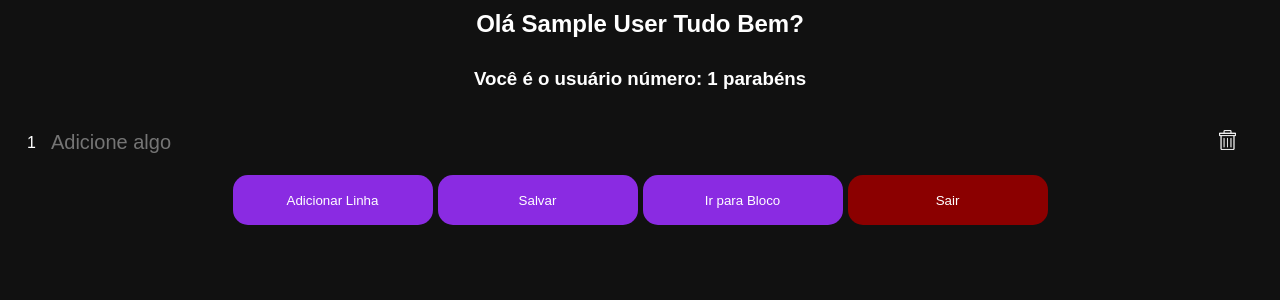
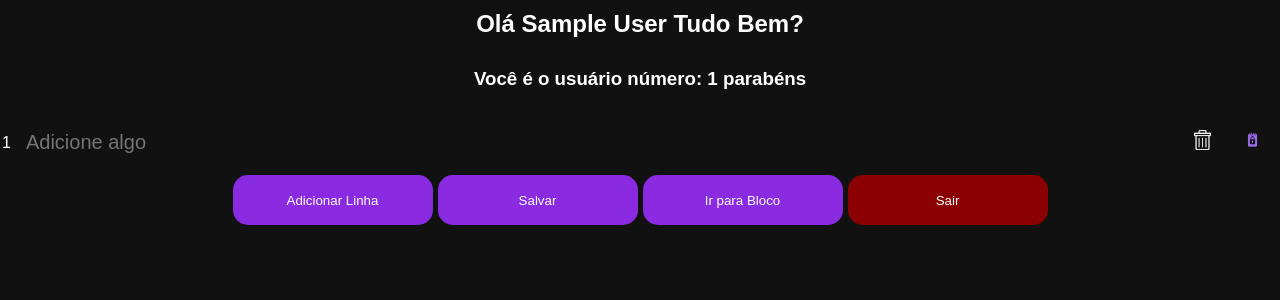
Before and after one commit to lipes40/LoginServer, a PHP site: page /painel.php in a window 1280 px wide. Shown: the part 80-380 px from the top of the page. Run offline with PHP 8.4, Linux system fonts and the light colour scheme; the visitor is signed in with stand-in values (Sample User, id 1); tables that the repository leaves empty or names only in its code hold one stand-in row (values such as "Sample post").

Commit message:
add a copy button

```diff
--- a/painel.php
+++ b/painel.php
@@ -265,6 +265,21 @@
             background: none;
         }
 
+        .copy{
+            display: flex;
+            align-items: center;
+            justify-content: center;
+            align-self: center;
+            background: none;
+            width: 50px;
+            height: 50px;
+            margin: 0;
+        }
+
+        .copy:hover{
+            background: none;
+        }
+
         .icon-lixeira{
             width: 17px;
         }
@@ -289,6 +304,11 @@
             }
 
             .deletar{
+                width: 40px;
+                height: 40px;
+            }
+
+            .copy{
                 width: 40px;
                 height: 40px;
             }
@@ -339,6 +359,7 @@
                         echo $cont ?></p>
                         <input type="text" placeholder="Adicione algo" name="items[]" value="<?php {echo htmlspecialchars(trim($item));}?>">
                         <button type="button" class='deletar'><img class="icon-lixeira" src="img/lixeira-branca.png"></button>
+                        <button type="button" class='copy'><img class="icon-lixeira" src="img/logo.png"></button>
                     </div>
                     <?php endforeach ?>
 
@@ -391,11 +412,21 @@
     });
 
     container.addEventListener('click', (event) => {
-  const botao = event.target.closest('.deletar');
-  if (botao) {
-    botao.parentElement.remove();
+        const botao = event.target.closest('.deletar');
+        const botao_copy = event.target.closest('.copy')
 
-  }
+        if (botao) {
+            botao.parentElement.remove();
+        }
+
+        if (botao_copy) {
+            const div_items = event.target.closest('.items')
+
+            let input_btn = div_items.querySelector('input')
+            navigator.clipboard.writeText(input_btn.value)
+        }
+
+
 });
 
 </script>
```
